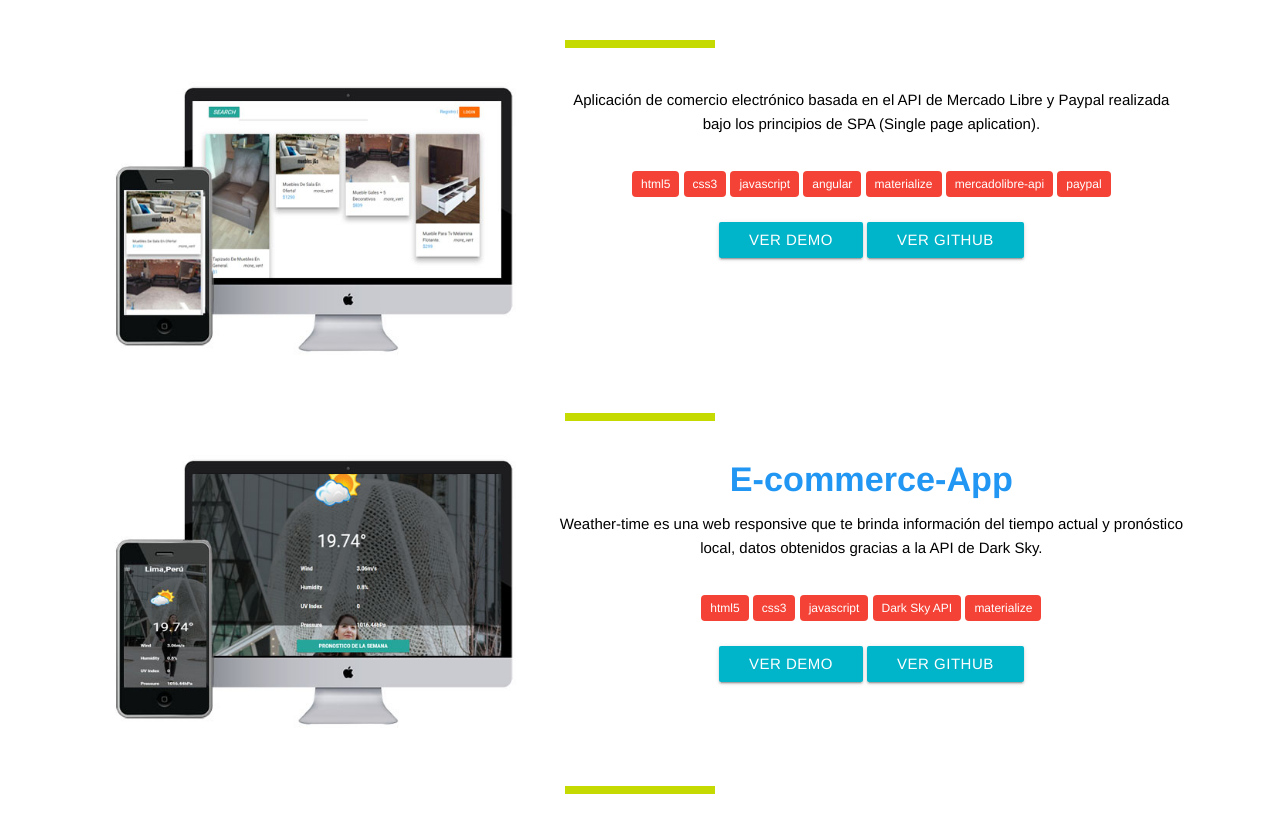
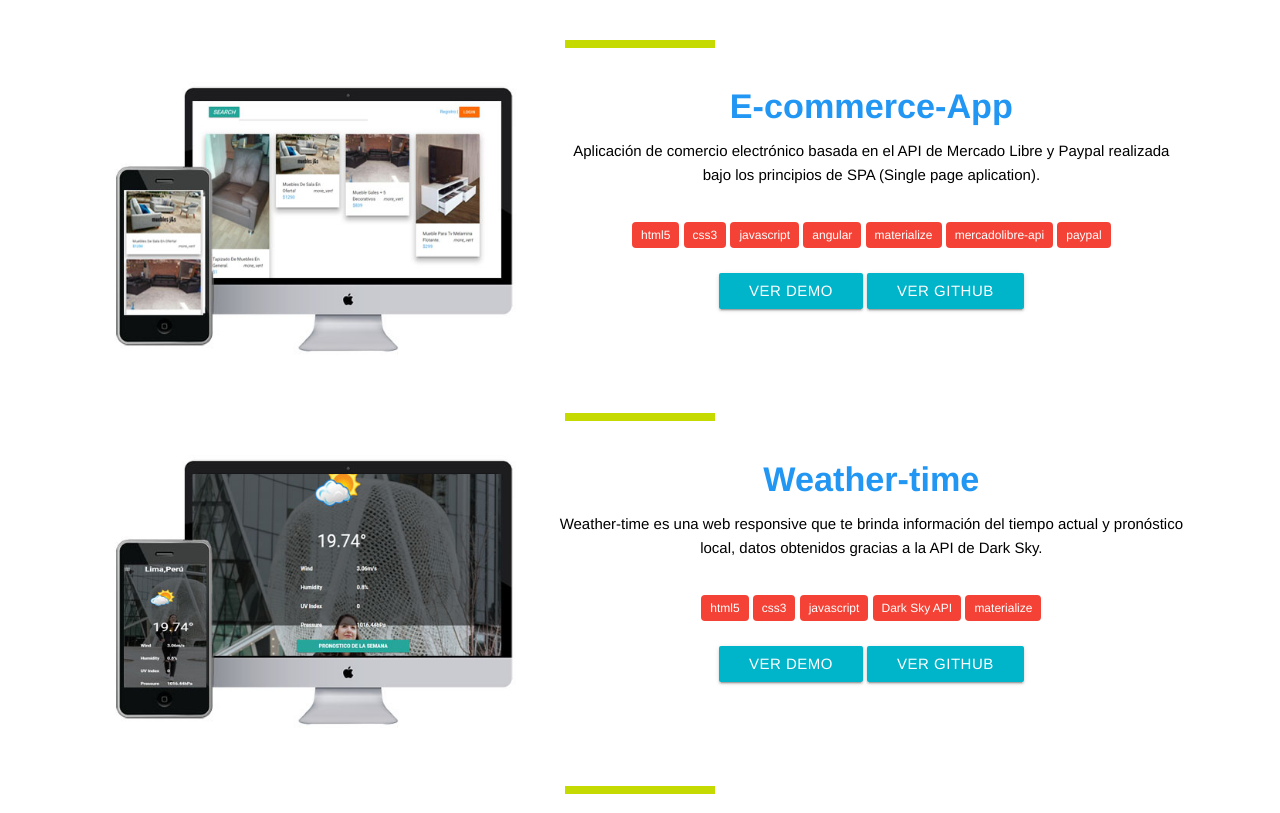
Before and after one commit to Jennifercarmen/jennifercarmen, a plain HTML site: page index.html in a window 1280 px wide. Shown: the part 2442-3255 px from the top of the page. Drawn offline with nearby package versions, Linux system fonts and the light colour scheme; a web font is replaced by a local one.

Commit message:
mejorado

```diff
--- a/index.html
+++ b/index.html
@@ -235,7 +235,7 @@
             <img class="responsive-img" src="assets/images/templateecommerse.jpg" alt="">
           </div>
           <div class="col s12 m7 l7">
-              <h4 class="blue-text"></h4>
+              <h4 class="blue-text">E-commerce-App</h4>
               <p>
                   Aplicación de comercio electrónico basada en el API de Mercado Libre y Paypal realizada bajo los principios de SPA (Single page aplication).
                 </p>
@@ -266,7 +266,7 @@
               <img class="responsive-img" src="assets/images/templatedark.jpg" alt="">
             </div>
             <div class="col s12 m7 l7">
-                <h4 class="blue-text">E-commerce-App</h4>
+                <h4 class="blue-text">Weather-time</h4>
                 <p>
                     Weather-time es una web responsive que te brinda información del tiempo actual y pronóstico local, datos obtenidos gracias a   la API de Dark Sky.                 </p>
                 <div>
```
Also changed, not shown: 1 other file.
